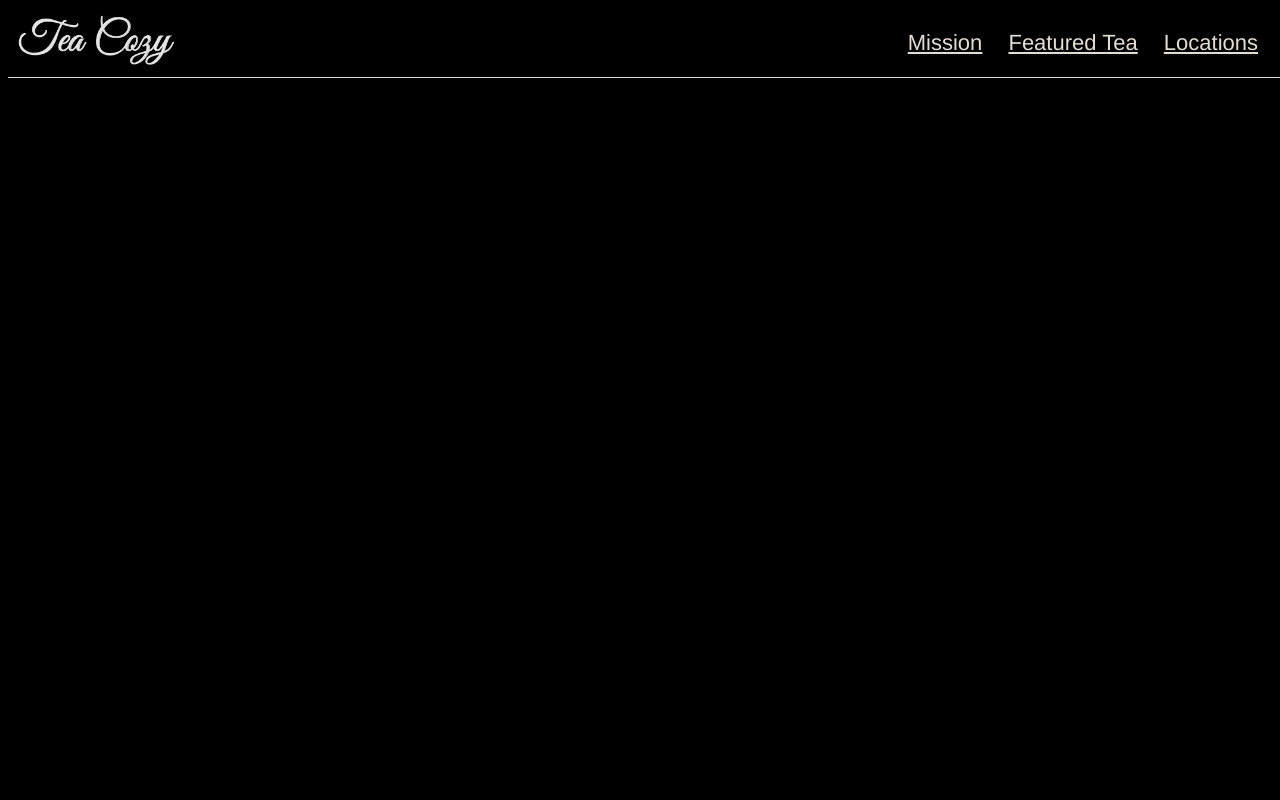
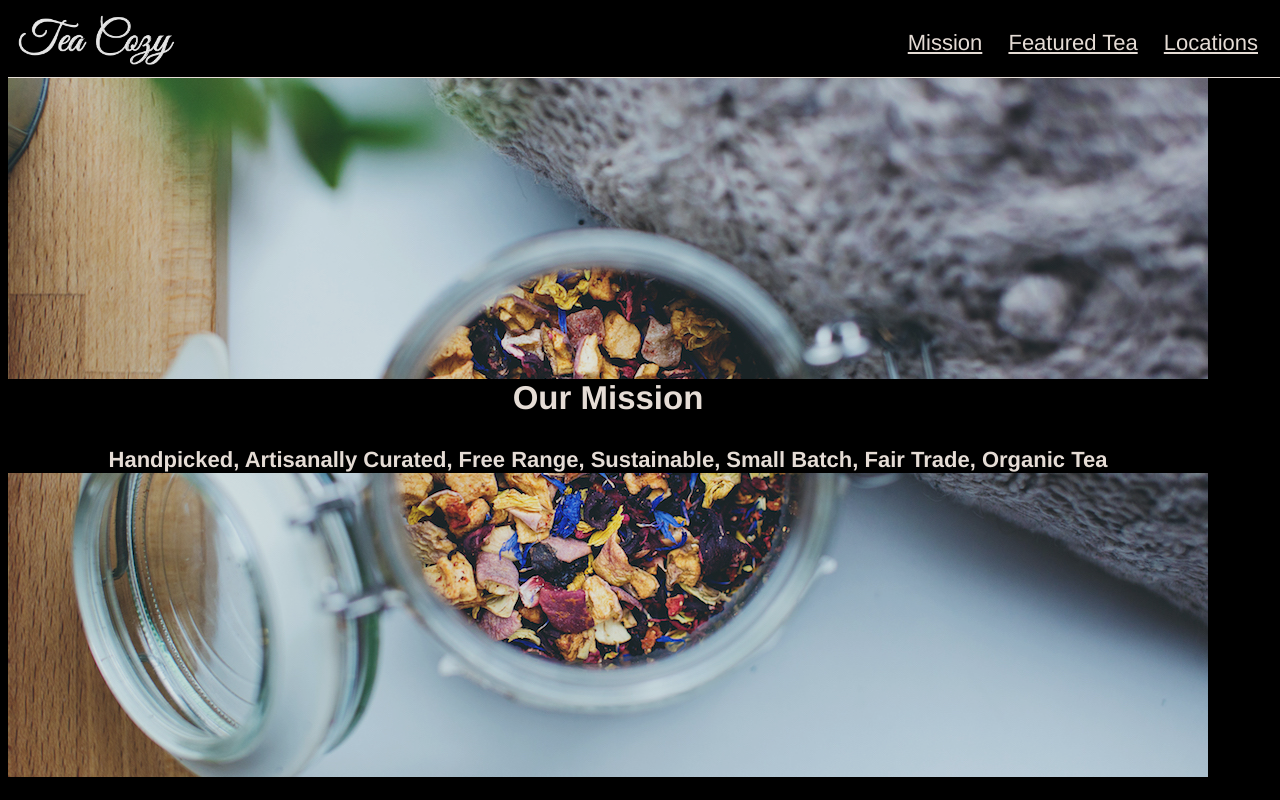
Before and after one commit to wzupan/teacozy, a plain HTML site: page index.html in a window 1280 px wide. Drawn offline with Linux system fonts and the light colour scheme.

Commit message:
start second day of work.

```diff
--- a/index.html
+++ b/index.html
@@ -30,5 +30,18 @@
 
 <!--Main Content-->
 
+<div class="content-container">
+
+  <div class="mission">
+    <div class="image-content">
+      <div class="stripe">
+        <h2>Our Mission</h2>
+        <h4>Handpicked, Artisanally Curated, Free Range, Sustainable, Small Batch, Fair Trade, Organic Tea</h4>
+      </div>
+    </div>
+  </div>
+
+</div>
+
 </body>
 </html>
--- a/resources/css/style.css
+++ b/resources/css/style.css
@@ -5,11 +5,6 @@ body {
   background-color: black;
   opacity: 0.9;
   text-align: center;
-}
-.flex-container {
-  display: flex;
-  justify-content: center;
-  flex-wrap: wrap;
 }
 
 /*Header*/
@@ -45,3 +40,29 @@ a {
 }
 
 /*Main Content*/
+
+.content-container {
+  display: flex;
+  flex-direction: column;
+  align-content: space-between;
+  justify-content: center;
+  flex-wrap: wrap;
+}
+.mission {
+  display: flex;
+  justify-content: center;
+}
+.mission .image-content {
+  align-content: center;
+  justify-content: center;
+  background-image: url(../photos/mission-background.jpg);
+  margin-top: 69px;
+  min-width: 1200px;
+  height: 700px;
+}
+.stripe {
+  flex-direction: column;
+  background-color: black;
+  align-item: center;
+  z-index: 5;
+}
```
